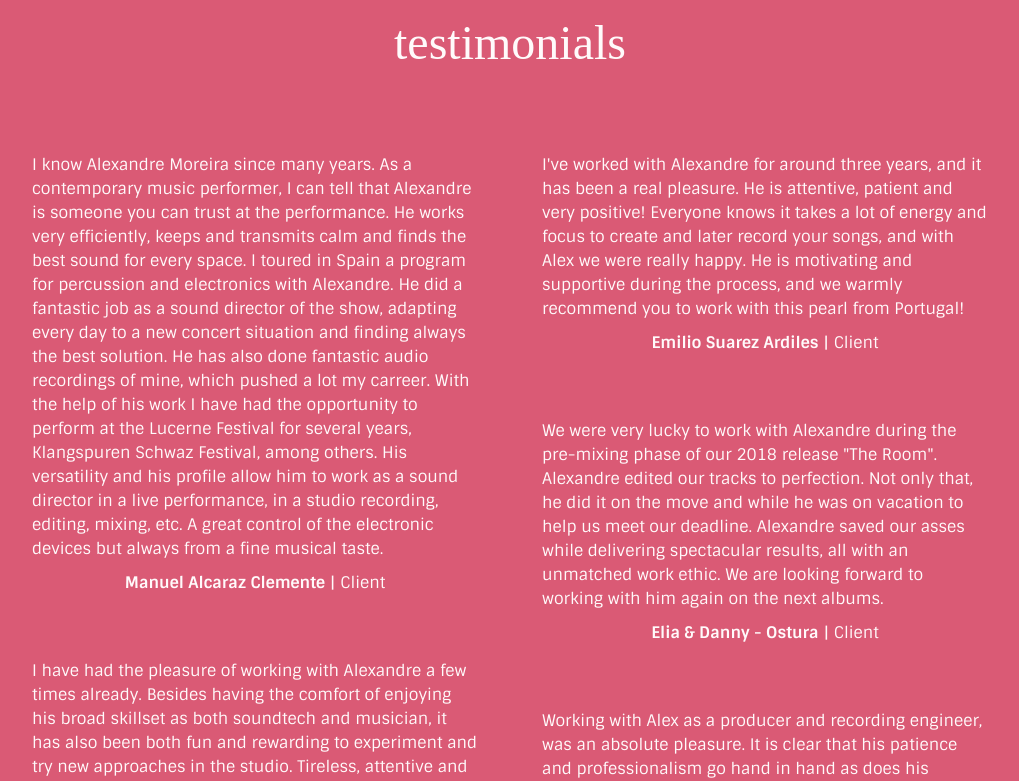
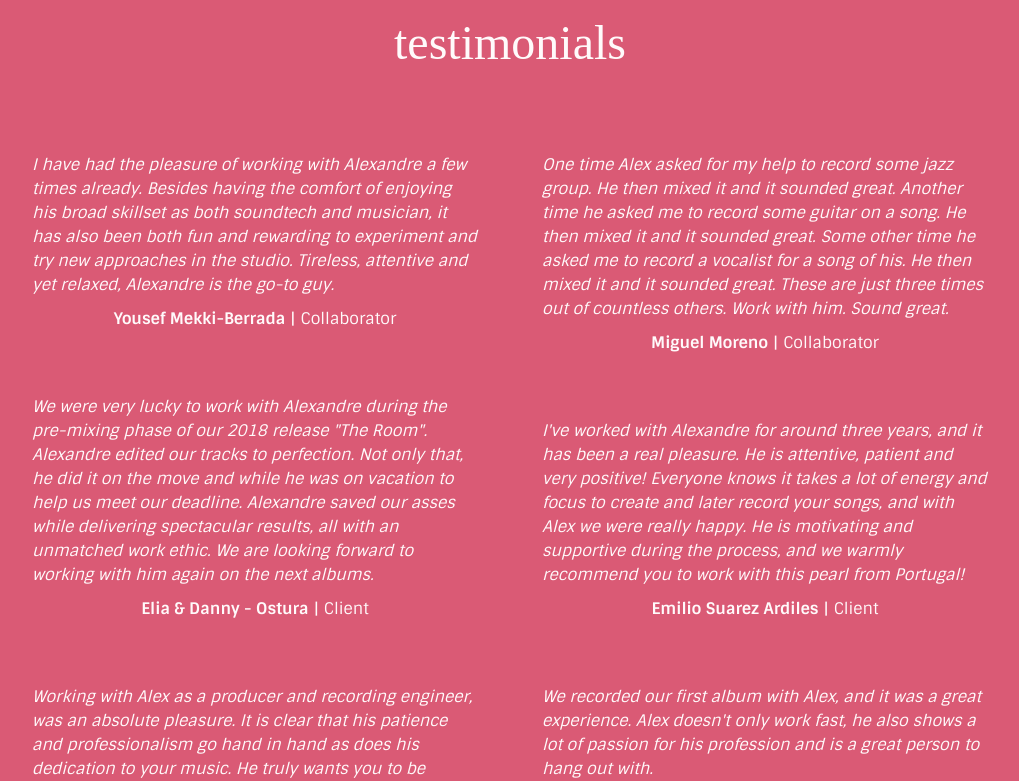
Before and after one commit to jalexandremoreira/alex-music-portfolio, a Next.js app: page /about-me in a window 1280 px wide. Shown: the part 860-1641 px from the top of the page, without its empty margins (130-1149 px from the left). Built offline with nearby package versions, Linux system fonts and the light colour scheme; a web font is replaced by a local one.

Commit message:
add page titles, add shuffle to testimonials

```diff
--- a/app/about-me/page.tsx
+++ b/app/about-me/page.tsx
@@ -1,10 +1,11 @@
 'use client';
+import React from 'react';
 import Image from 'next/image';
 import Link from 'next/link';
 import Masonry from '@mui/lab/Masonry';
-import React from 'react';
 import Stack from '@mui/material/Stack';
 import { Box, Typography } from '@mui/material';
+import { shuffle } from 'lodash';
 
 import useAppDimensions from '@/hooks/useAppDimensions';
 import Header from '@/components/header';
@@ -13,7 +14,15 @@ import { getTestimonials, Testimonial } from '@/services/testimonials';
 export default function MyMusicPage() {
   const { maxWidthDesktop, paddingXDesktop } = useAppDimensions();
 
-  const [testimonials] = React.useState<Testimonial[]>(getTestimonials());
+  const [testimonials, setTestimonials] = React.useState<Testimonial[] | null>(
+    getTestimonials()
+  );
+
+  React.useEffect(() => {
+    const tests = getTestimonials() as Testimonial[];
+    setTestimonials(shuffle(tests));
+    document.title = 'Alexandre Moreira - about me';
+  }, []);
 
   const hover = {
     transition: 'color 0.1s ease',
@@ -106,7 +115,6 @@ export default function MyMusicPage() {
             />
           </Stack>
 
-          <Box width="100%">
           <Masonry
             columns={2}
             spacing={8}
@@ -115,10 +123,13 @@ export default function MyMusicPage() {
               padding: '0 !important',
             }}
           >
-              {testimonials.map(
+            {testimonials ? (
+              testimonials.map(
                 ({ client, message, role, clientUrl }, index) => (
                   <Stack key={index} gap="10px">
-                    <Typography color="white.main">{message}</Typography>
+                    <Typography color="white.main" fontStyle="italic">
+                      {message}
+                    </Typography>
 
                     <Stack
                       direction="row"
@@ -150,9 +161,11 @@ export default function MyMusicPage() {
                     </Stack>
                   </Stack>
                 )
+              )
+            ) : (
+              <></>
             )}
           </Masonry>
-          </Box>
         </Stack>
       </Stack>
     </Stack>
--- a/app/music-i-recorded/page.tsx
+++ b/app/music-i-recorded/page.tsx
@@ -17,6 +17,7 @@ export default function MyMusicPage() {
 
   React.useEffect(() => {
     setAlbums(getAlbums());
+    document.title = 'Alexandre Moreira - music I recorded';
   }, []);
 
   const handleClose = () => setOpen(false);
--- a/app/my-music/page.tsx
+++ b/app/my-music/page.tsx
@@ -14,6 +14,7 @@ export default function MyMusicPage() {
 
   React.useEffect(() => {
     setAlbums(getAlbums());
+    document.title = 'Alexandre Moreira - my music';
   }, []);
 
   return (
--- a/package.json
+++ b/package.json
@@ -13,6 +13,8 @@
     "@emotion/styled": "^11.11.0",
     "@mui/lab": "^5.0.0-alpha.153",
     "@mui/material": "^5.14.17",
+    "@types/lodash": "^4.14.202",
+    "lodash": "^4.17.21",
     "next": "14.0.1",
     "react": "^18",
     "react-device-detect": "^2.2.3",
```
Also changed, not shown: 1 other file (tests, documents, lock files or other folders). Lines whose indentation alone changed are shown as unchanged.
